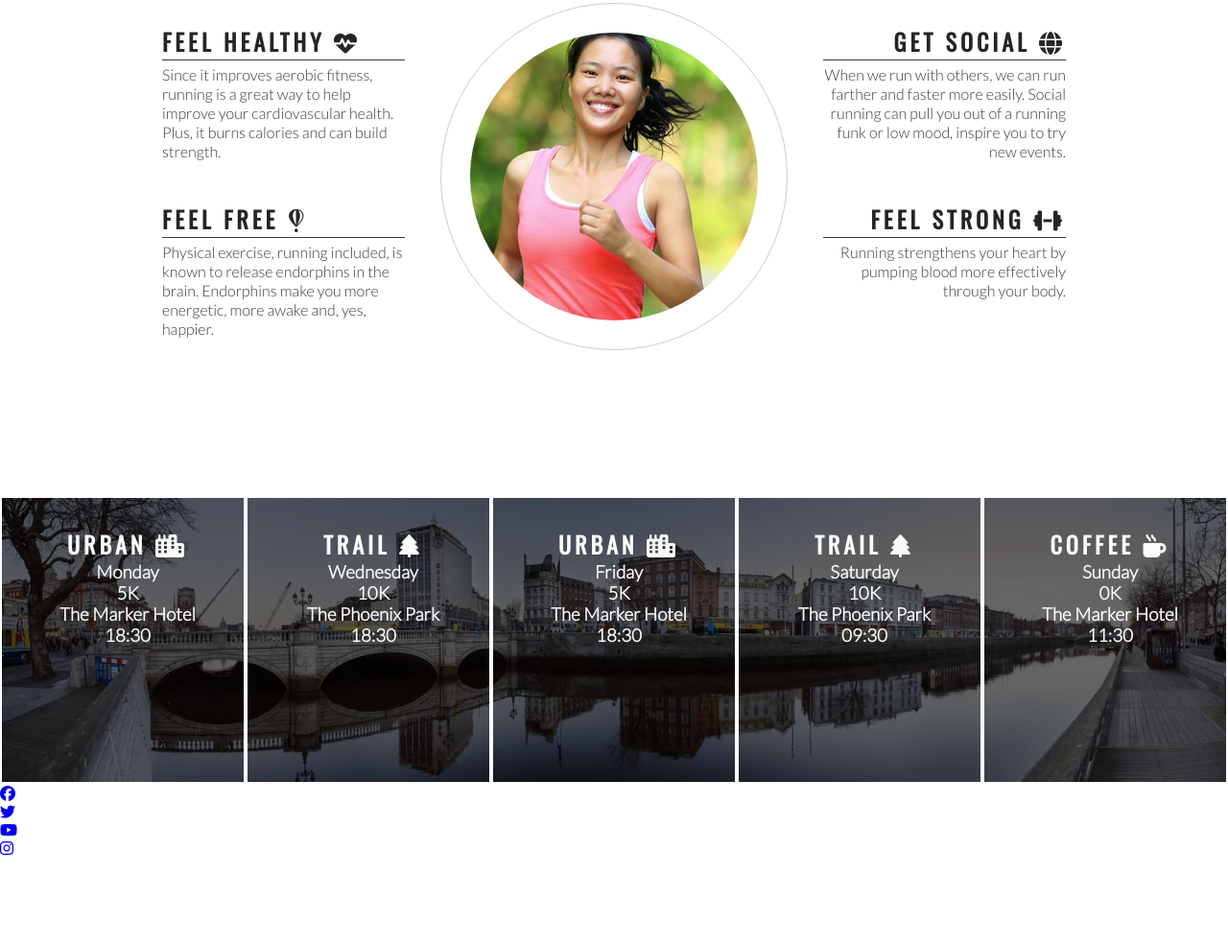
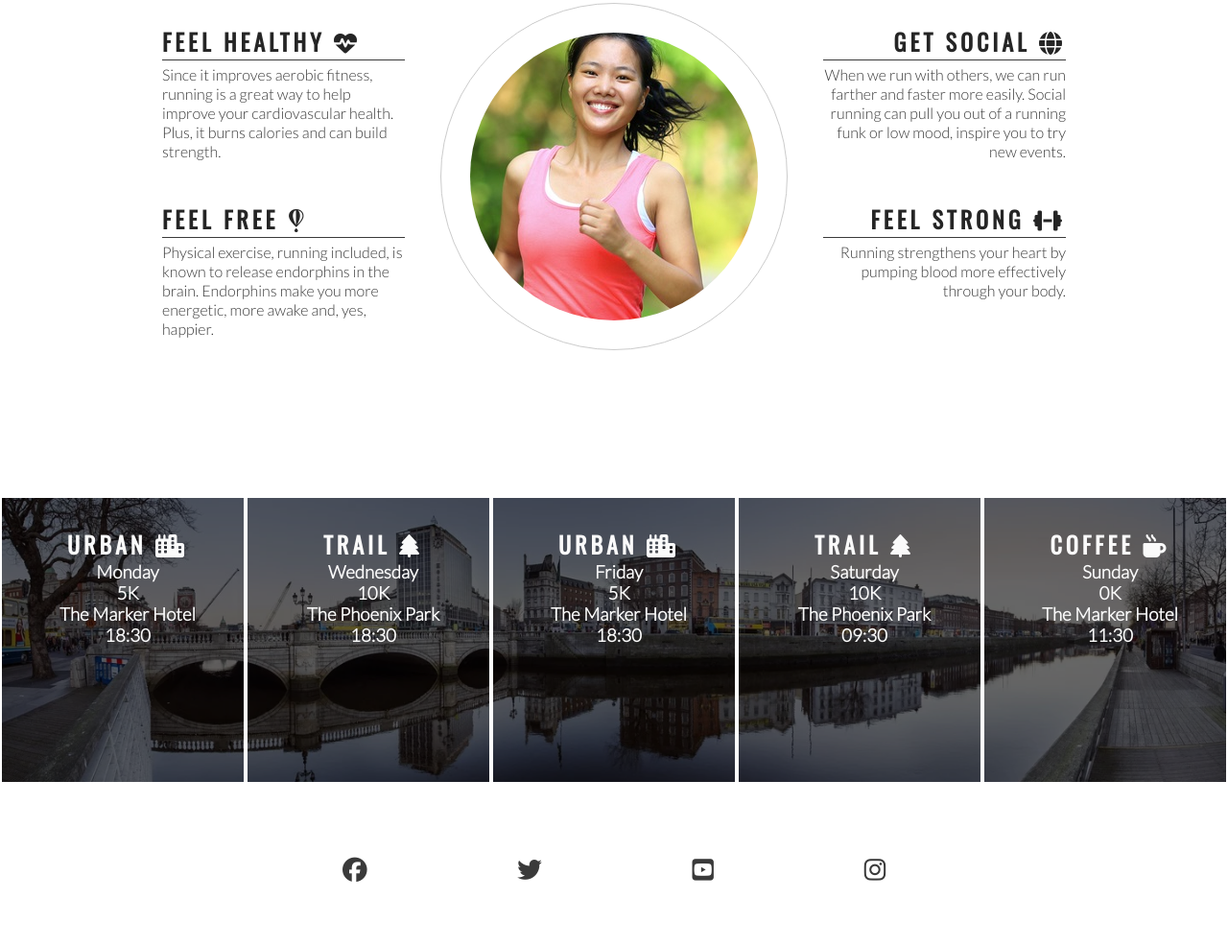
Before and after one commit to emeliehansson/love-running, a plain HTML site: page index.html in a window 1280 px wide. Shown: the part 778-1764 px from the top of the page at 96% size. Before the commit the page ends 1671 px from the top, so only its background shows below. Drawn offline with nearby package versions, Linux system fonts and the light colour scheme.

Commit message:
Add styles to social network icons

```diff
--- a/assets/css/style.css
+++ b/assets/css/style.css
@@ -217,3 +217,24 @@ hr {
 #times h2 {
     color: #fafafa;
 }
+
+/* footer */
+
+footer {
+    height: 150px;
+}
+
+.social-networks {
+    text-align: center;
+}
+
+.social-networks > li {
+    display: inline;
+}
+
+.social-networks i {
+    font-size: 160%;
+    margin: 1%;
+    padding: 5%;
+    color: #3a3a3a;
+}
--- a/index.html
+++ b/index.html
@@ -114,7 +114,7 @@
         </div>
     </section>
     <footer>
-        <ul>
+        <ul class="social-networks">
             <li>
                 <a href="https://facebook.com" target="_blank" rel="noopener" aria-label="Visit our Facebook page (opens in new tab)"><i class="fa-brands fa-facebook"></i></a>
             </li>
@@ -122,7 +122,7 @@
                 <a href="https://twitter.com" target="_blank" rel="noopener" aria-label="Visit our Twitter page (opens in new tab)"><i class="fa-brands fa-twitter"></i></a>
             </li>
             <li>
-                <a href="https://youtube.com" target="_blank" rel="noopener" aria-label="Visit our Youtube page (opens in new tab)"><i class="fa-brands fa-youtube"></i></a>
+                <a href="https://youtube.com" target="_blank" rel="noopener" aria-label="Visit our Youtube page (opens in new tab)"><i class="fa-brands fa-square-youtube"></i></a>
             </li>
             <li>
                 <a href="https://instagram.com" target="_blank" rel="noopener" aria-label="Visit our Instagram page (opens in new tab)"><i class="fa-brands fa-instagram"></i></a>
```
